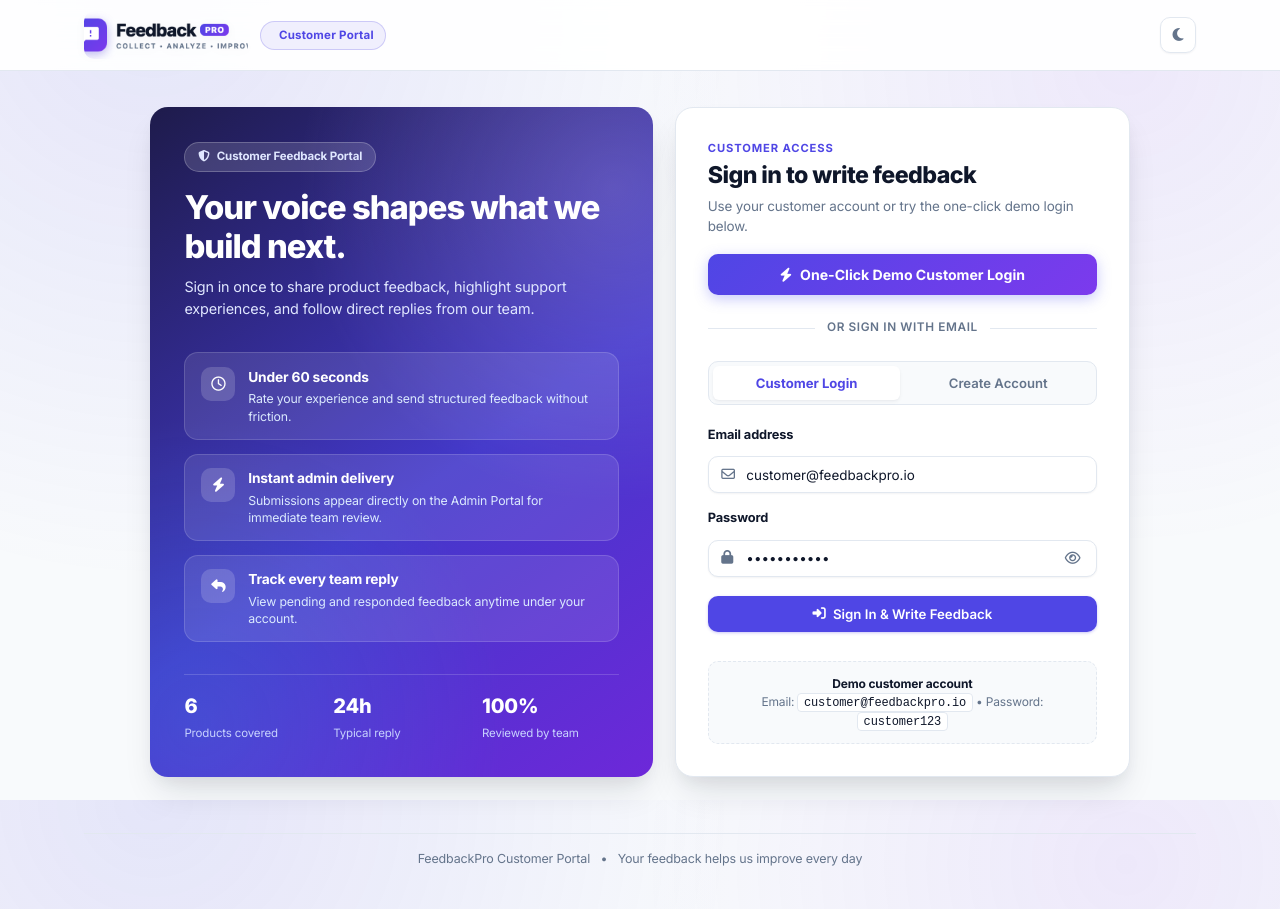
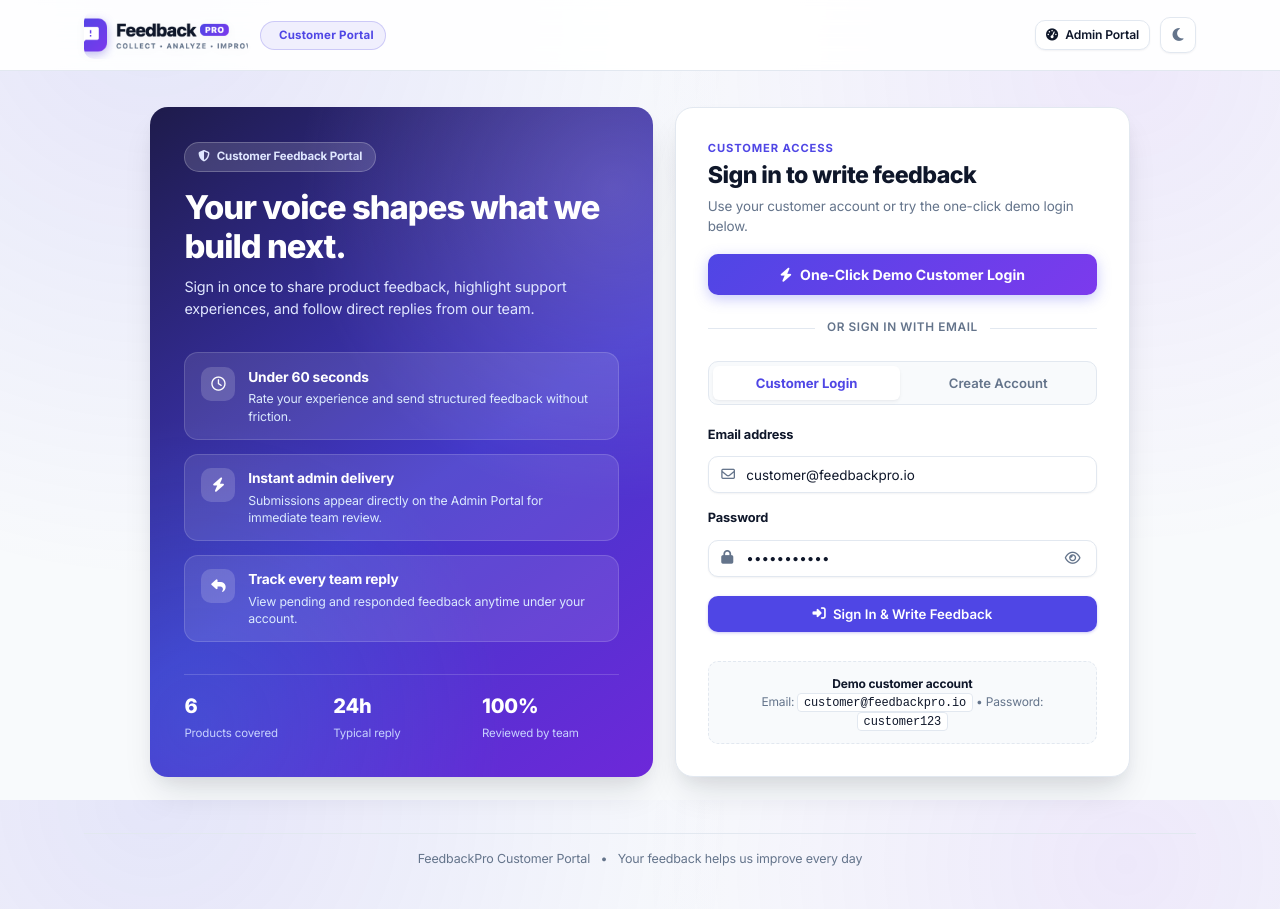
Before and after one commit to Deepak-prajapati7/customer-feedback-analytics, a plain HTML site: page customer-portal.html in a window 1280 px wide. Drawn offline with Linux system fonts and the light colour scheme.

Commit message:
feat: add admin portal navigation link to customer portal header

```diff
--- a/customer-portal.html
+++ b/customer-portal.html
@@ -48,6 +48,11 @@
               <small id="cpUserEmail">customer@feedbackpro.io</small>
             </div>
           </div>
+
+          <a href="index.html" class="secondary-btn small cp-admin-link" title="Switch to Admin Portal">
+            <i class="fa-solid fa-gauge-high"></i>
+            <span>Admin Portal</span>
+          </a>
 
           <button class="icon-btn" id="cpThemeToggle" type="button" aria-label="Toggle color theme">
             <i class="fa-solid fa-moon" aria-hidden="true"></i>
```
